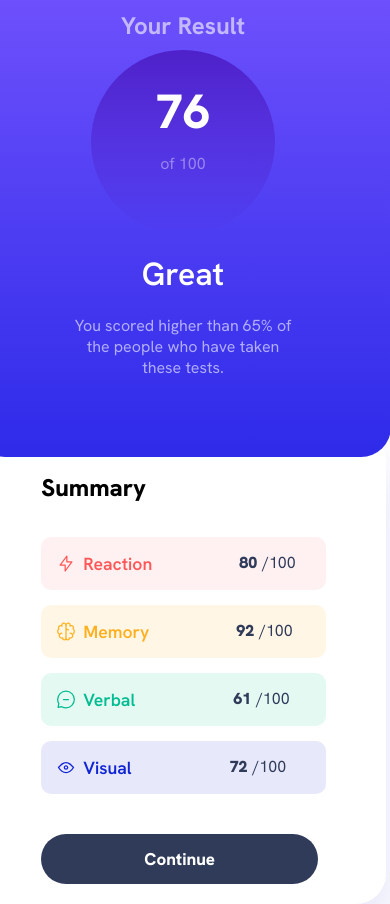
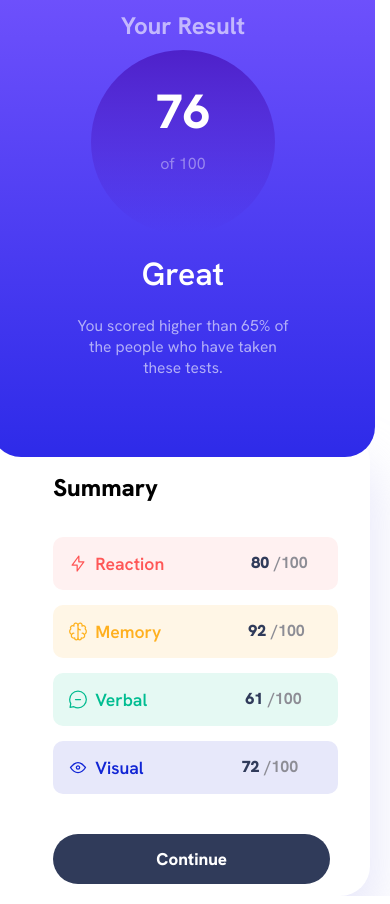
Before and after one commit to jonnathan-green/results-summary-component-main, a plain HTML site: page public/index.html in a window 390 px wide. Drawn offline with Linux system fonts and the light colour scheme.

Commit message:
Proyecto terminado con sus ultimos ajustes

```diff
--- a/public/index.html
+++ b/public/index.html
@@ -8,6 +8,7 @@
     <link rel="stylesheet" href="style.css">
     <link rel="preconnect" href="https://fonts.googleapis.com">
     <link rel="preconnect" href="https://fonts.gstatic.com" crossorigin>
+    <link rel="icon" sizes="32x32" href="/assets/images/favicon-32x32.png">
     <link href="https://fonts.googleapis.com/css2?family=Hanken+Grotesk:wght@100;200;300;400;500;600;700;800;900&display=swap" rel="stylesheet">
     <title> Results summary component </title>
 </head>
--- a/public/style.css
+++ b/public/style.css
@@ -113,8 +113,8 @@
     "scores"
     "button";
     grid-template-rows: 70px 3fr 2fr;
-    padding: 0 60px;
-    height: 56vh;
+    padding: 0 2em 0 3.5em;
+    height: 55vh;
     border-top-right-radius: 30px;
     border-bottom-right-radius: 30px;
     box-shadow:
@@ -140,41 +140,35 @@
     color: var(--Light-red);
     background: #fff1f1;
 }
-
 .two{
     color: var(--Orangey-yellow);
     background: #fff6e6;
 }
-
 .three {
     color: var(--Green-teal);
     background: #E5F9F3;
 }
-
 .four{
     color: var(--Cobalt-blue);
     background: #e7e8fa;
 
 }
-
 .skills{
     margin-right: 75px;
     font-weight: 600;
     font-size: 1.1em;
 }
-
 .result{
     margin-left: 16px;
 }
-
 strong{
     color: var(--Dark-gray-blue);
     margin: 0 5px;
     font-weight: 900;
 }
-
 .points{
-    color: var(--Dark-gray-blue);
+    color:rgb(141, 141, 149);
+    font-weight: bold;
 }
 
 button{
@@ -214,7 +208,6 @@ button:hover{
     .left{
         margin-left: -53px;
         margin-top: -80px;
-
     }
 
     .left h2{
@@ -242,4 +235,9 @@ button:hover{
     .rigth{
     margin-left: -23px;
     }
+
+    .description p{
+        font-size:4vw;
+
+    }
 }
```
